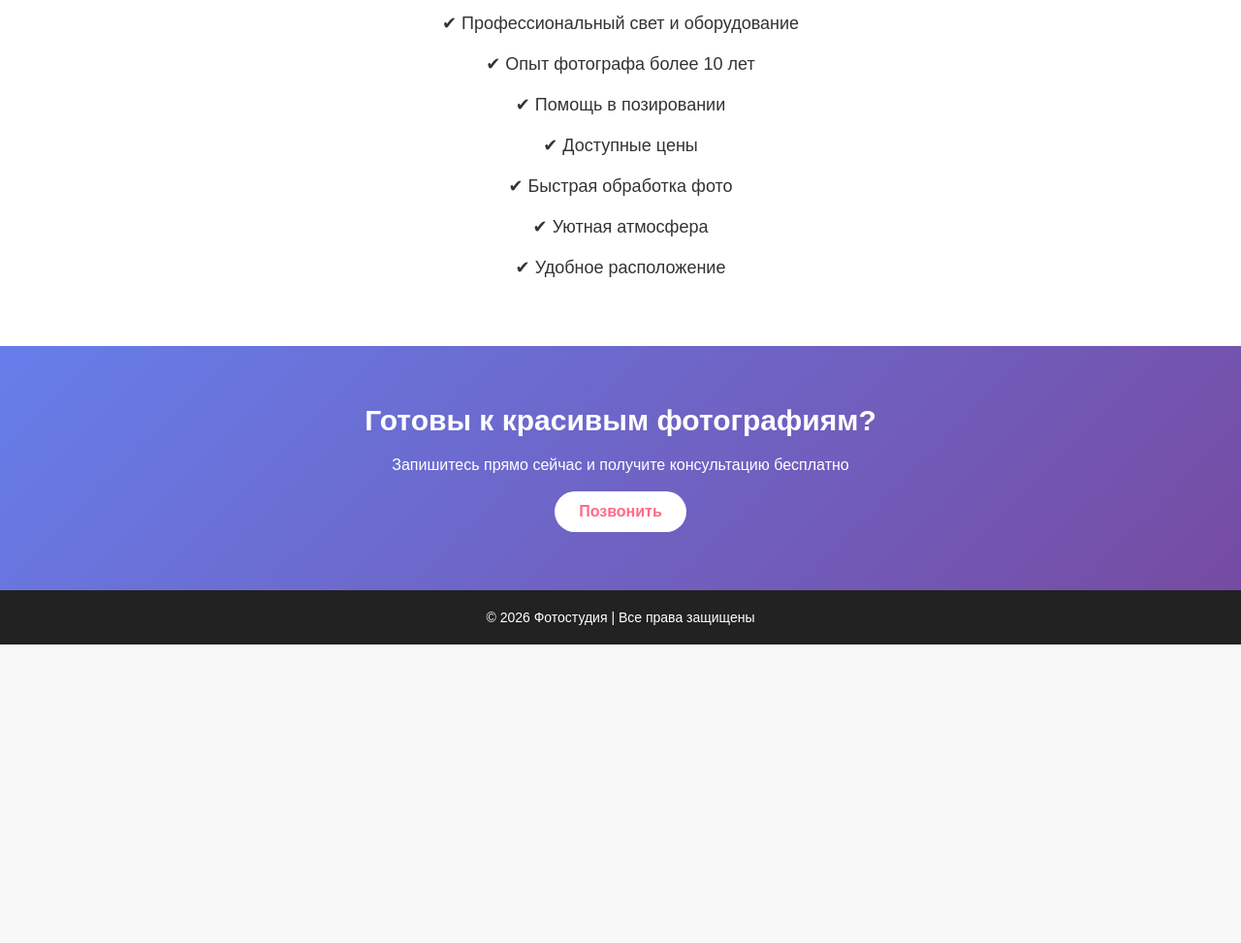
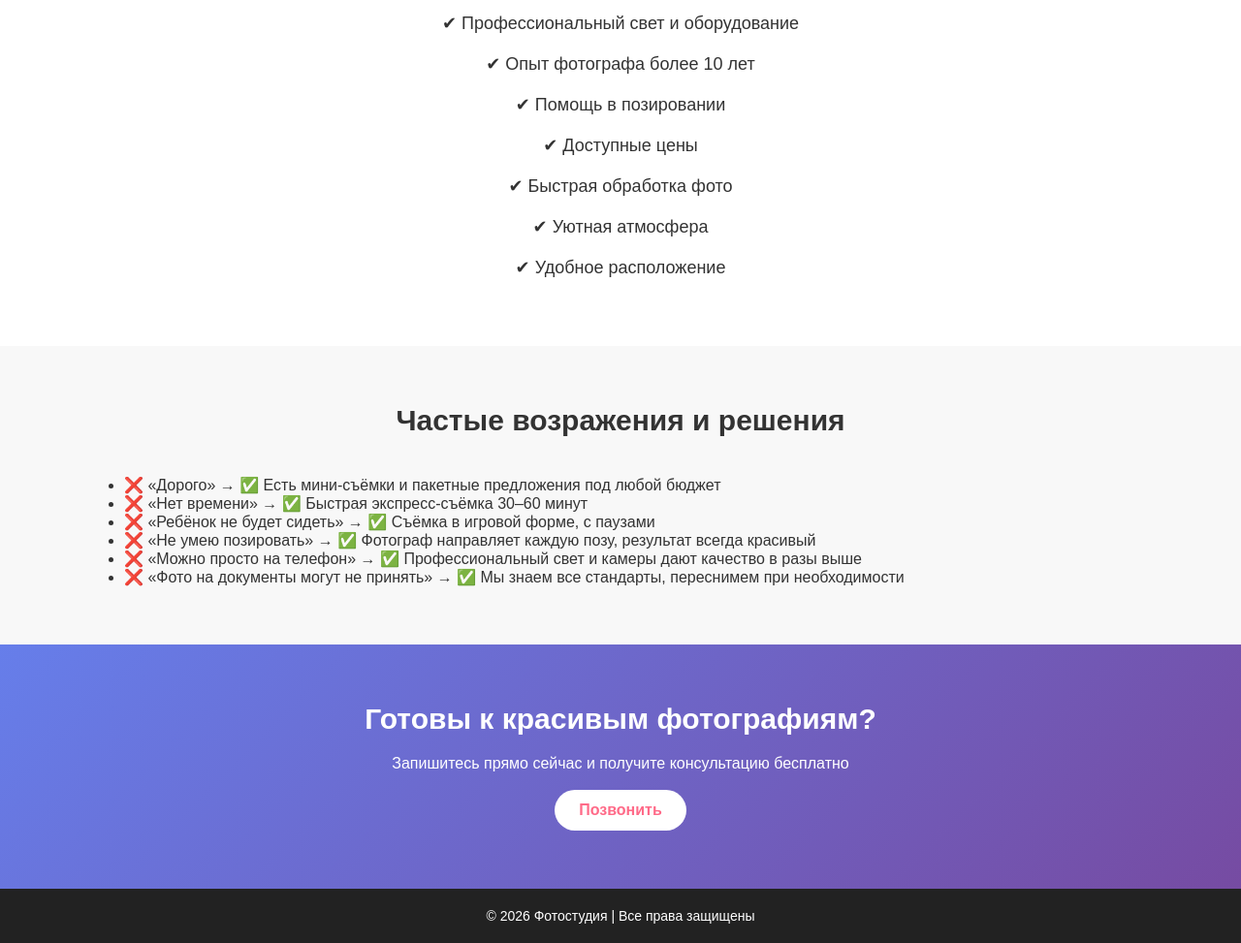
Before and after one commit to yc544ny7gx-web/photostudio-site, a plain HTML site: page index.html in a window 1280 px wide. Shown: the part 983-1956 px from the top of the page at 97% size. Before the commit the page ends 1648 px from the top, so only its background shows below. Drawn offline with Linux system fonts and the light colour scheme.

Commit message:
Update index.html

```diff
--- a/index.html
+++ b/index.html
@@ -211,6 +211,18 @@
     </ul>
 </section>
 
+	<!-- Возражения и купирование -->
+<section class="list-section">
+    <h2>Частые возражения и решения</h2>
+    <ul>
+        <li>❌ «Дорого» → ✅ Есть мини-съёмки и пакетные предложения под любой бюджет</li>
+        <li>❌ «Нет времени» → ✅ Быстрая экспресс-съёмка 30–60 минут</li>
+        <li>❌ «Ребёнок не будет сидеть» → ✅ Съёмка в игровой форме, с паузами</li>
+        <li>❌ «Не умею позировать» → ✅ Фотограф направляет каждую позу, результат всегда красивый</li>
+        <li>❌ «Можно просто на телефон» → ✅ Профессиональный свет и камеры дают качество в разы выше</li>
+        <li>❌ «Фото на документы могут не принять» → ✅ Мы знаем все стандарты, переснимем при необходимости</li>
+    </ul>
+</section>
 <section class="cta" id="contact">
     <h2>Готовы к красивым фотографиям?</h2>
     <p>Запишитесь прямо сейчас и получите консультацию бесплатно</p>
```
